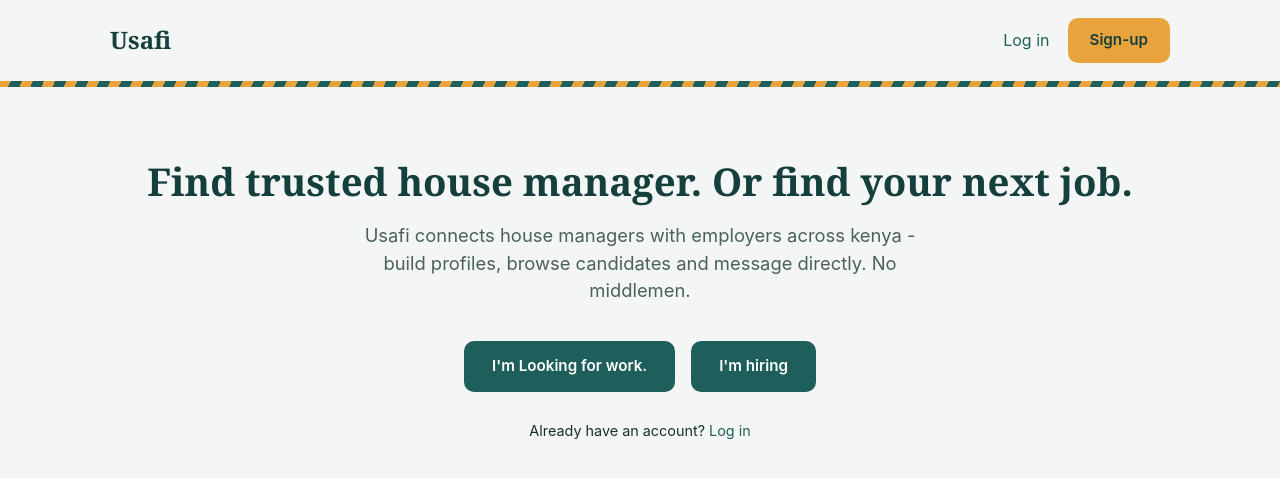
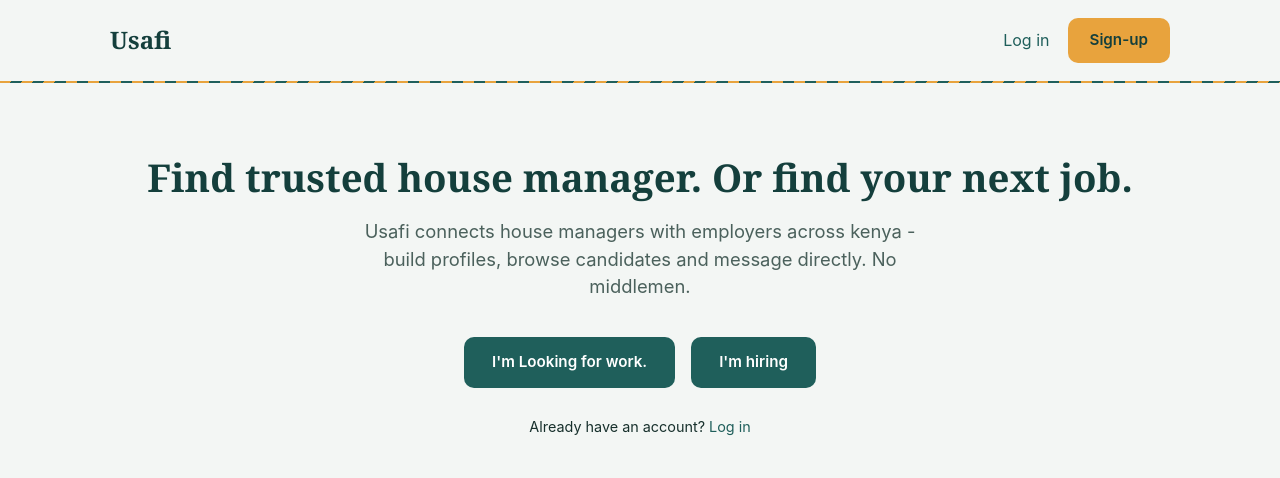
Before and after one commit to PharesMwangi/Usafi, a React app in the folder frontend/: page / in a window 1280 px wide. Shown: the top 478 px of the page. Built offline with nearby package versions, Linux system fonts and the light colour scheme; no server answers; the HTML template or start-up script is replaced by a standard one.

Commit message:
adjusted weave-divider height

```diff
--- a/frontend/src/index.css
+++ b/frontend/src/index.css
@@ -216,7 +216,7 @@
 
 /* Signature woven-line divider, evokes a kitenge weave without being literal */
 .weave-divider {
-  height: 6px;
+  height: 2px;
   width: 100%;
   background: repeating-linear-gradient(
     115deg,
```
